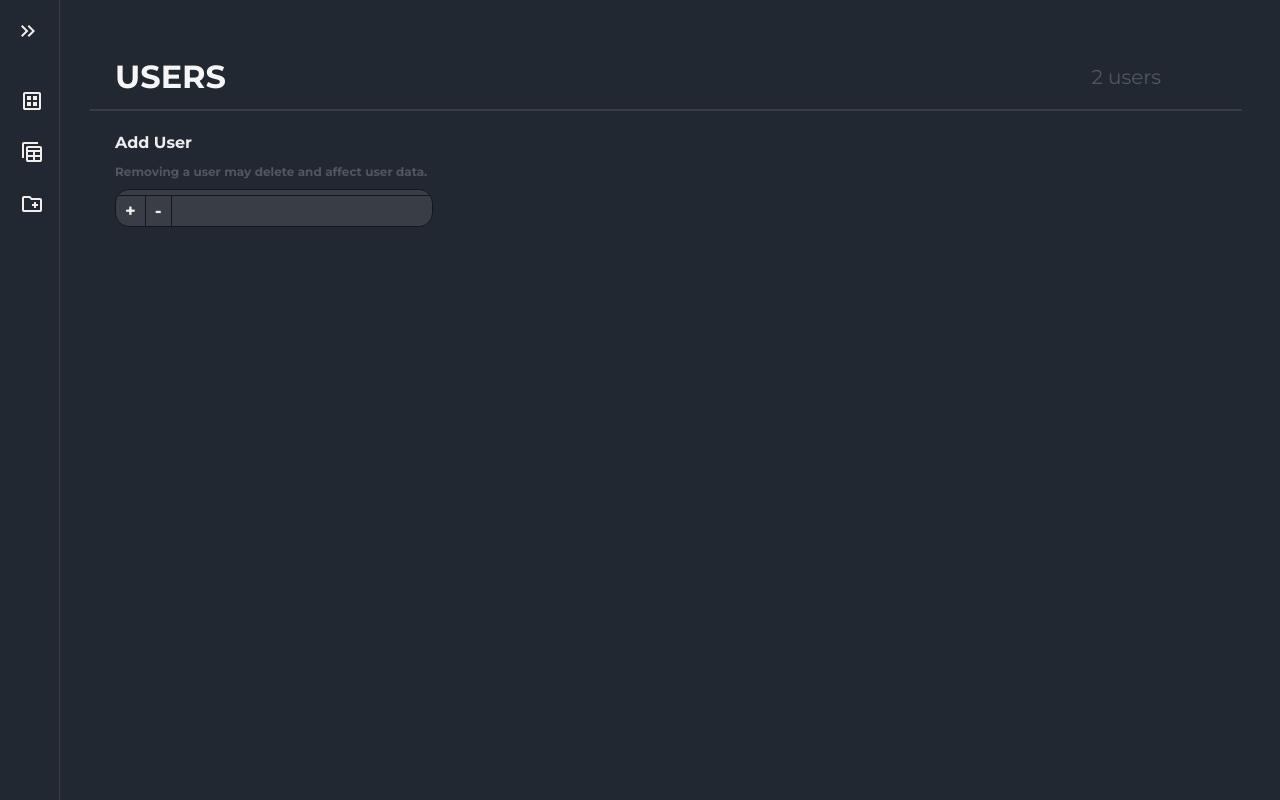
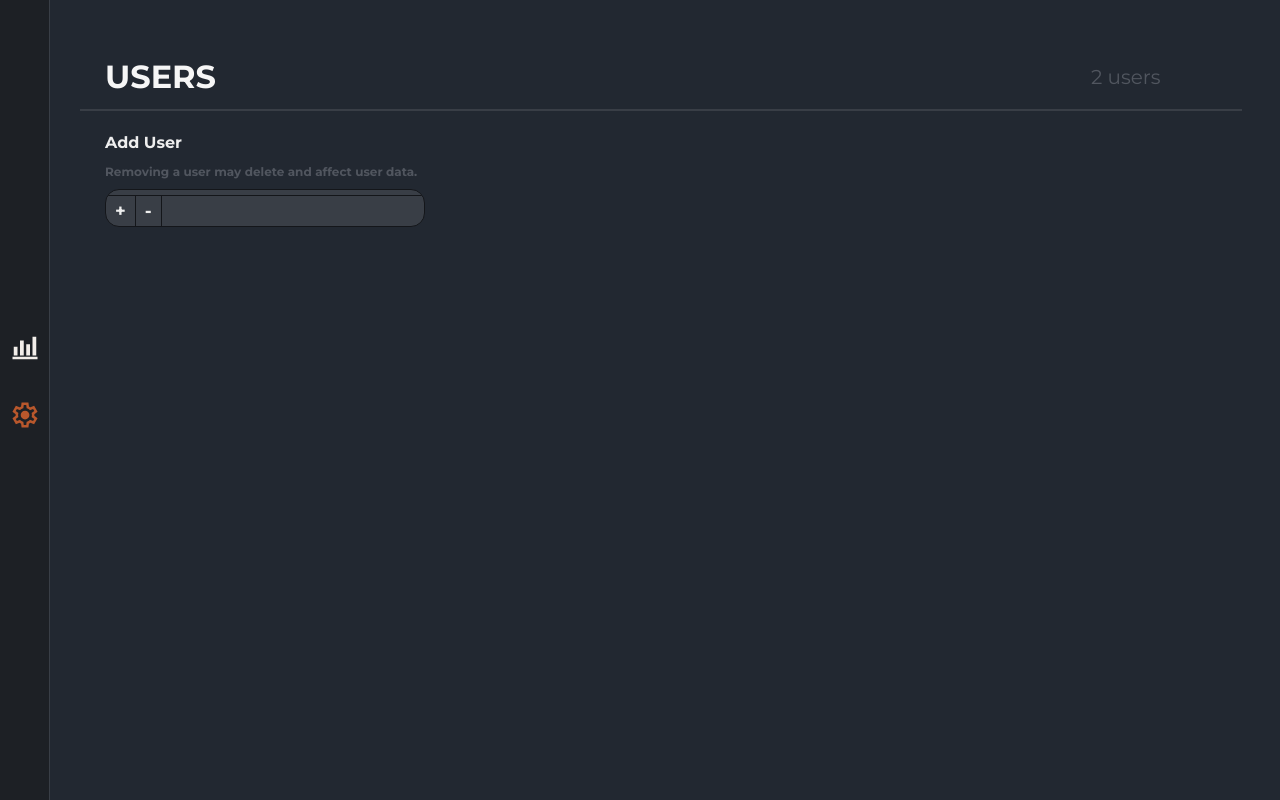
Before and after one commit to Nozeren/DuoBudget, a Flask app: page /settings/user in a window 1280 px wide. Run offline with Flask 3, Linux system fonts and the light colour scheme; data that the repository does not hold is empty.

Commit message:
:zap: Update sidebar layout to minimalist

```diff
--- a/src/views/static/css/base.css
+++ b/src/views/static/css/base.css
@@ -1,12 +1,13 @@
 @import url('https://fonts.googleapis.com/css2?family=Montserrat:ital,wght@0,100..900;1,100..900&display=swap');
 :root{
+    --sidebar-clr: #1d2025 ;
     --base-clr: #222831;
     --cards-clr: #393E46;
     --icons-clr: #F3EEEA;
     --description-clr: #51565f;
     --text-clr: #EEEEEE;
     --title-clr: #F6F6F6;
-    --selected-clr: #00ADB5;
+    --selected-clr: #B8572C;
     --button-clr: #393E46;
     --button-border-clr: #14161a;
 }
@@ -39,43 +40,22 @@ main p {
     margin-top: 5px;
     margin-bottom: 5px;
 }
-.container{
-    border: 1px solid var(--line-clr);
-    border-radius: 1em;
-    margin-bottom: 20px;
-    padding: min(3em, 15%);
-}
+
 #sidebar{
     box-sizing: border-box;
     height: 100vh;
-    width: 250px;
-    padding: 5px 1em;
-    background-color: var(--base-clr);
+    width: 50px;
+    background-color: var(--sidebar-clr);
     border-right: 1px solid var(--cards-clr);
-    position: sticky;
-    top: 0;
-    align-self: start;
-    transition: 300ms ease-in-out;
-    overflow: hidden;
-    text-wrap: nowrap;
-}
-
-#sidebar.close{
-    padding: 6px;
-    width: 60px;
+    display: flex;
+    align-items: center;
+    justify-content: center;
 }
 
 #sidebar ul{
     list-style: none;
 }
-#sidebar > ul > li:first-child{
-    display: flex;
-    justify-content: flex-end;
-    margin-bottom: 16px;
-    .logo{
-        font-weight: 600;
-    }
-}
+
 #sidebar ul li.active a{
     color: var(--selected-clr);
     svg{
@@ -83,67 +63,23 @@ main p {
     }
 }
 
-#sidebar a, #sidebar .dropdown-btn, #sidebar .logo{
+#sidebar a{
     border-radius: .5em;
-    padding: .85em;
     text-decoration: none;
     color: var(--icons-clr);
     display:flex;
+    justify-content: center;
     align-items: center;
-    gap: 1em;
+    margin-bottom: 125%;
 }
-.dropdown-btn{
-    width: 100%;
-    text-align: left;
-    background: none;
-    border: none;
-    font: inherit;
-    cursor: pointer;
-}
+
 #sidebar svg{
     flex-shrink: 0;
     fill: var(--icons-clr);
 }
-#sidebar a spar, #sidebar .dropdown-btn span {
-    flex-grow:1;
-}
-#sidebar a:hover, #sidebar .dropdown-btn:hover{
-    background-color: var(--selected-clr);
-}
-#sidebar .sub-menu{
-    display: grid;
-    grid-template-rows: 0fr;
-    transition: 300ms ease-in-out;
-    > div{
-        overflow: hidden;
+
+#sidebar a:hover{
+    svg{
+        fill: var(--selected-clr);
     }
 }
-#sidebar .sub-menu.show{
-    grid-template-rows: 1fr;
-}
-.dropdown-btn svg{
-    transition: 200mx ease;
-}
-.rotate svg:last-child{
-    rotate: 180deg;
-}
-
-#sidebar .sub-menu a{
-    padding-left: 2em;
-}
-
-#toggle-btn{
-    margin-left: auto;
-    padding: 1em;
-    border: none;
-    border-radius: .5em;
-    background: none;
-    cursor: pointer;
-
-    svg{
-        transition: rotate 150ms ease;
-    }
-}
-#toggle-btn:hover{
-    background-color: var(--selected-clr);
-}
--- a/src/views/static/script/base.js
+++ b/src/views/static/script/base.js
@@ -1,27 +1,14 @@
-const toggleButton = document.getElementById('toggle-btn');
-const sidebar = document.getElementById('sidebar');
+// SHORTCUT
 
-function toggleSubMenu(button){
-    if (!button.nextElementSibling.classList.contains('show')){
-        closeAllSubMenus()
-    }
-    button.nextElementSibling.classList.toggle('show');
-    button.classList.toggle('rotate');
-    if(sidebar.classList.contains('close')){
-        sidebar.classList.toggle('close');
-        toggleButton.classList.toggle('rotate');
+function openPages(event){
+    // Dashboard
+    if (event.ctrlKey && event.code == "KeyD"){
+        event.preventDefault();
+        window.location.href = "/";
+    } else if (event.ctrlKey && event.code == "KeyS"){
+        event.preventDefault();
+        window.location.href = "/settings/user";
     }
 }
 
-function toggleSidebar(){
-    sidebar.classList.toggle('close');
-    toggleButton.classList.toggle('rotate');
-
-    closeAllSubMenus()
-}
-function closeAllSubMenus(){
-    Array.from(sidebar.getElementsByClassName('show')).forEach(ul => {
-        ul.classList.remove('show');
-        ul.previousElementSibling.classList.remove('rotate');
-    });
-}
+document.addEventListener("keydown", openPages)
--- a/src/views/templates/base.html
+++ b/src/views/templates/base.html
@@ -10,62 +10,20 @@
         {% block head %}{% endblock %}
     </head>
     <body>
-        <nav id="sidebar" class="close">
+        <nav id="sidebar">
             <ul>
-                <li>
-                    <span href="/" class="logo">
-                        <svg xmlns="http://www.w3.org/2000/svg" height="24px" viewBox="0 -960 960 960" width="24px" fill="#e8eaed"><path
-                                d="M444-200h70v-50q50-9 86-39t36-89q0-42-24-77t-96-61q-60-20-83-35t-23-41q0-26 18.5-41t53.5-15q32 0 50 15.5t26 38.5l64-26q-11-35-40.5-61T516-710v-50h-70v50q-50 11-78 44t-28 74q0 47 27.5 76t86.5 50q63 23 87.5 41t24.5 47q0 33-23.5 48.5T486-314q-33 0-58.5-20.5T390-396l-66 26q14 48 43.5 77.5T444-252v52Zm36 120q-83 0-156-31.5T197-197q-54-54-85.5-127T80-480q0-83 31.5-156T197-763q54-54 127-85.5T480-880q83 0 156 31.5T763-763q54 54 85.5 127T880-480q0 83-31.5 156T763-197q-54 54-127 85.5T480-80Zm0-80q134 0 227-93t93-227q0-134-93-227t-227-93q-134 0-227 93t-93 227q0 134 93 227t227 93Zm0-320Z" /></svg>
-                        <h1>Budget</h1>
-                    </span>
-                    <button onclick=toggleSidebar() id="toggle-btn" class="rotate">
-                        <svg xmlns="http://www.w3.org/2000/svg" height="24px" viewBox="0 -960 960 960" width="24px" fill="#e8eaed"><path
-                                d="M440-240 200-480l240-240 56 56-183 184 183 184-56 56Zm264 0L464-480l240-240 56 56-183 184 183 184-56 56Z" /></svg>
-                    </button>
-                </li>
                 <li id="dashboard-li">
                     <a href="/" id="dashboard_btn" title="Dashboard">
-                        <svg xmlns="http://www.w3.org/2000/svg" height="24px" viewBox="0 -960 960 960" width="24px" fill="#e8eaed"><path
-                                d="M280-280h160v-160H280v160Zm240 0h160v-160H520v160ZM280-520h160v-160H280v160Zm240 0h160v-160H520v160ZM200-120q-33 0-56.5-23.5T120-200v-560q0-33 23.5-56.5T200-840h560q33 0 56.5 23.5T840-760v560q0 33-23.5 56.5T760-120H200Zm0-80h560v-560H200v560Zm0-560v560-560Z" /></svg>
-                        <span>Dashboard</span>
+                        <svg xmlns="http://www.w3.org/2000/svg" height="30px" viewBox="0 -960 960 960" width="30px" fill="#e8eaed"><path
+                                d="M80-120v-80h800v80H80Zm40-120v-280h120v280H120Zm200 0v-480h120v480H320Zm200 0v-360h120v360H520Zm200 0v-600h120v600H720Z" /></svg>
                     </a>
                 </li>
-                <li id="table-li">
-                    <a class="cta" href="#" id="table_btn" title="Table">
-                        <svg xmlns="http://www.w3.org/2000/svg" height="24px" viewBox="0 -960 960 960" width="24px" fill="#e8eaed"><path
-                                d="M320-80q-33 0-56.5-23.5T240-160v-480q0-33 23.5-56.5T320-720h480q33 0 56.5 23.5T880-640v480q0 33-23.5 56.5T800-80H320Zm0-80h200v-120H320v120Zm280 0h200v-120H600v120ZM80-240v-560q0-33 23.5-56.5T160-880h560v80H160v560H80Zm240-120h200v-120H320v120Zm280 0h200v-120H600v120ZM320-560h480v-80H320v80Z" /></svg>
-                        <span>Table</span>
+                <li id="settings-li">
+                    <a href="/settings/user" id="settings_btn" title="Settings">
+                        <svg xmlns="http://www.w3.org/2000/svg" height="30px" viewBox="0 -960 960 960" width="30px" fill="#e8eaed"><path
+                                d="m370-80-16-128q-13-5-24.5-12T307-235l-119 50L78-375l103-78q-1-7-1-13.5v-27q0-6.5 1-13.5L78-585l110-190 119 50q11-8 23-15t24-12l16-128h220l16 128q13 5 24.5 12t22.5 15l119-50 110 190-103 78q1 7 1 13.5v27q0 6.5-2 13.5l103 78-110 190-118-50q-11 8-23 15t-24 12L590-80H370Zm70-80h79l14-106q31-8 57.5-23.5T639-327l99 41 39-68-86-65q5-14 7-29.5t2-31.5q0-16-2-31.5t-7-29.5l86-65-39-68-99 42q-22-23-48.5-38.5T533-694l-13-106h-79l-14 106q-31 8-57.5 23.5T321-633l-99-41-39 68 86 64q-5 15-7 30t-2 32q0 16 2 31t7 30l-86 65 39 68 99-42q22 23 48.5 38.5T427-266l13 106Zm42-180q58 0 99-41t41-99q0-58-41-99t-99-41q-59 0-99.5 41T342-480q0 58 40.5 99t99.5 41Zm-2-140Z" /></svg>
                     </a>
                 </li>
-                <li id="add-li">
-                    <button onclick=toggleSubMenu(this) class="dropdown-btn" title="Add">
-                        <svg xmlns="http://www.w3.org/2000/svg" height="24px" viewBox="0 -960 960 960" width="24px" fill="#e8eaed"><path
-                                d="M560-320h80v-80h80v-80h-80v-80h-80v80h-80v80h80v80ZM160-160q-33 0-56.5-23.5T80-240v-480q0-33 23.5-56.5T160-800h240l80 80h320q33 0 56.5 23.5T880-640v400q0 33-23.5 56.5T800-160H160Zm0-80h640v-400H447l-80-80H160v480Zm0 0v-480 480Z" /></svg>
-                        <span>Add</span>
-                        <svg xmlns="http://www.w3.org/2000/svg" height="24px" viewBox="0 -960 960 960" width="24px" fill="#e8eaed"><path d="M480-344 240-584l56-56 184 184 184-184 56 56-240 240Z" /></svg>
-                    </button>
-                    <ul class="sub-menu">
-                        <div>
-                            <li><a href="/add/data">
-                                    <span>Transaction</span>
-                                </a>
-                            </li>
-                            <li>
-                                <a href="/upload">
-                                    <span>File</span>
-                                </a>
-                            </li>
-                        </div>
-
-                    </ul>
-                </li>
-                {% if rows_quantity %}
-                <li><a href="/transform">
-                        <svg xmlns="http://www.w3.org/2000/svg" height="24px" viewBox="0 -960 960 960" width="24px" fill="#e8eaed"><path
-                                d="M480-80q-83 0-156-31.5T197-197q-54-54-85.5-127T80-480q0-83 31.5-156T197-763q54-54 127-85.5T480-880q65 0 123 19t107 53l-58 59q-38-24-81-37.5T480-800q-133 0-226.5 93.5T160-480q0 133 93.5 226.5T480-160q32 0 62-6t58-17l60 61q-41 20-86 31t-94 11Zm280-80v-120H640v-80h120v-120h80v120h120v80H840v120h-80ZM424-296 254-466l56-56 114 114 400-401 56 56-456 457Z" /></svg>
-                        <span>Categorize({{ rows_quantity }})</span>
-                    </a></li>
-                {% endif %}
             </ul>
         </nav>
         <main>
--- a/src/views/templates/settings/user.html
+++ b/src/views/templates/settings/user.html
@@ -7,6 +7,9 @@
 {% endblock %}
 
 {% block body %}
+<script>
+    document.getElementById("settings-li").classList.add("active");
+</script>
 <div class="settings-user-section">
     <div class="header-section">
         <h1>USERS</h1>
```
Also changed, not shown: src/views/templates/home/index.html (+10 -0 lines).
